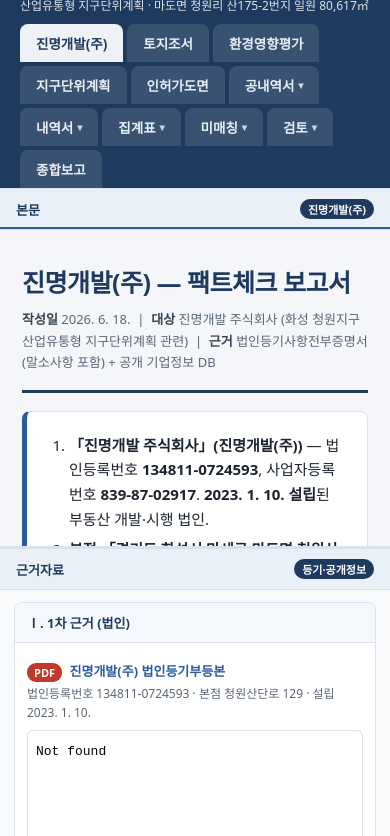
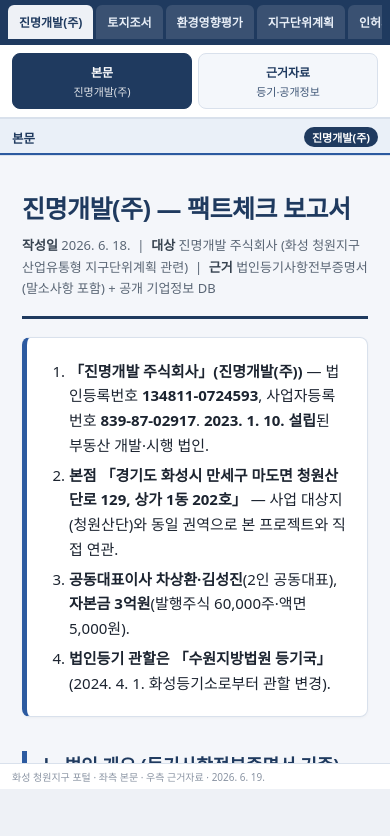
Before and after one commit to k30035600/cheongwon-sandan, a plain HTML site: page 청원지구_포털.html in a window 390 px wide. Shown: the part 55-891 px from the top of the page. After the commit the page ends 844 px from the top, so only its background shows below. Drawn offline with Linux system fonts and the light colour scheme.

Commit message:
포털 반응형·패널 전환 — 좁은 화면 본문/근거 탭 전환
900px 이하 단일 패널 표시, pane-switch UI. Ctrl+P 활성 패널 인쇄와 연동.

Co-authored-by: Cursor <cursoragent@cursor.com>

```diff
--- a/청원지구_포털.html
+++ b/청원지구_포털.html
@@ -174,11 +174,106 @@
     flex:0 0 auto; font-size:11px; color:#8a94a3; padding:6px 16px;
     border-top:1px solid var(--line); background:#fff;
   }
+  /* 본문·근거 전환 (좁은 화면) */
+  .pane-switch{
+    display:none; flex:0 0 auto; gap:6px; padding:8px 12px;
+    background:#fff; border-bottom:1px solid var(--line);
+  }
+  .pane-switch-btn{
+    flex:1 1 50%; appearance:none; border:1px solid var(--line);
+    background:#f4f7fb; color:var(--navy); padding:10px 12px;
+    border-radius:8px; font:inherit; font-size:13px; font-weight:700;
+    cursor:pointer; transition:background .15s,border-color .15s,color .15s;
+  }
+  .pane-switch-btn.active{
+    background:var(--navy); color:#fff; border-color:var(--navy);
+  }
+  .pane-switch-btn .sub{
+    display:block; font-size:11px; font-weight:500; opacity:.85;
+    margin-top:2px; white-space:nowrap; overflow:hidden; text-overflow:ellipsis;
+  }
+
+  /* ── 반응형: 태블릿 ── */
+  @media (max-width:1100px){
+    .top h1{font-size:18px;}
+    .top .sub{font-size:11px;line-height:1.45;}
+    .pane-head{padding:8px 12px;font-size:12.5px;}
+    .main-placeholder{padding:20px 16px;}
+    .md-body{padding:20px 16px;font-size:14px;}
+    .embed-pdf{height:320px;}
+  }
   @media (max-width:900px){
-    body{overflow:auto;height:auto;}
-    .workspace{flex-direction:column; min-height:70vh;}
-    .pane.left,.pane.right{flex:1 1 auto; min-height:360px;}
-    .pane.left{border-right:none;border-bottom:2px solid var(--line);}
+    body{overflow:auto;height:auto;min-height:100dvh;}
+    .workspace{
+      flex-direction:column; min-height:0;
+      flex:1 1 auto;
+    }
+    .pane.left{
+      border-right:none; border-bottom:2px solid var(--line);
+      flex:1 1 auto; min-height:min(55vh,520px);
+    }
+    .pane.right{flex:1 1 auto; min-height:min(45vh,420px);}
+    .xlsx-head strong{font-size:13px;}
+    .xlsx-body table{font-size:11px;}
+  }
+
+  /* ── 반응형: 모바일 — 한 패널씩 전환 ── */
+  @media (max-width:768px){
+    html{height:100%;}
+    body{
+      overflow:hidden; height:100%; min-height:100dvh;
+      padding-bottom:env(safe-area-inset-bottom,0);
+    }
+    .top{
+      padding:10px 12px 0;
+      padding-top:max(10px, env(safe-area-inset-top));
+    }
+    .top h1{margin-bottom:6px;font-size:16px;}
+    .top .sub{margin-bottom:8px;font-size:10.5px;}
+    .tabs{
+      flex-wrap:nowrap; overflow-x:auto; overflow-y:hidden;
+      -webkit-overflow-scrolling:touch; scrollbar-width:none;
+      gap:3px; padding-bottom:6px; margin:0 -4px;
+    }
+    .tabs::-webkit-scrollbar{display:none;}
+    .tab{
+      flex:0 0 auto; padding:8px 11px; font-size:12px;
+      border-radius:6px 6px 0 0; white-space:nowrap;
+    }
+    .tab-drop-menu{min-width:132px;max-width:min(92vw,280px);}
+    .tab-drop-item{padding:9px 12px;font-size:12.5px;}
+    .pane-switch{display:flex;}
+    .workspace{
+      flex:1 1 auto; min-height:0; overflow:hidden;
+      flex-direction:column;
+    }
+    body[data-view-pane="left"] .pane.right{display:none!important;}
+    body[data-view-pane="right"] .pane.left{display:none!important;}
+    .pane.left,.pane.right{
+      flex:1 1 auto; min-height:0!important; border-bottom:none;
+    }
+    .pane-body{min-height:0;}
+    .main-placeholder{padding:16px 12px;}
+    .md-body{padding:16px 14px;font-size:14px;}
+    .md-body h1{font-size:19px;}
+    .md-body h2{font-size:16px;}
+    .md-body table{display:block;overflow-x:auto;-webkit-overflow-scrolling:touch;}
+    .ref-card h3{font-size:12px;padding:8px 10px;}
+    .ref-card .body{padding:8px 10px;font-size:12.5px;}
+    .ref-img{max-height:160px;}
+    .embed-pdf{height:240px;}
+    footer.bar{
+      font-size:10px; padding:5px 12px;
+      padding-bottom:max(5px, env(safe-area-inset-bottom));
+    }
+  }
+
+  @media (max-width:480px){
+    .top h1{font-size:15px;}
+    .pane-switch-btn{padding:9px 8px;font-size:12px;}
+    .pane-head .tag{max-width:46vw; overflow:hidden; text-overflow:ellipsis;}
+    .xlsx-head{padding:8px 10px;gap:8px;}
+    .xlsx-dl{margin-left:0;width:100%;text-align:center;}
   }
   .xlsx-wrap{display:flex;flex-direction:column;height:100%;background:#fff;}
   .xlsx-head{padding:10px 14px;border-bottom:1px solid var(--line);display:flex;align-items:center;gap:12px;flex-wrap:wrap;background:#f4f6fa;flex:0 0 auto;}
@@ -233,6 +328,11 @@
     }
     body.print-scope-left .pane.left{display:flex!important;}
     body.print-scope-right .pane.right{display:flex!important;}
+    body[data-view-pane="left"] .pane.right,
+    body[data-view-pane="right"] .pane.left{display:none!important;}
+    body.print-scope-left[data-view-pane="right"] .pane.left,
+    body.print-scope-right[data-view-pane="left"] .pane.right{display:flex!important;}
+    .pane-switch{display:none!important;}
     body.print-scope-right.print-ref-preview #refs-list{display:none!important;}
     .pane-body{
       position:static!important; overflow:visible!important;
@@ -280,6 +380,17 @@
     <button type="button" class="tab" data-tab="report" role="tab">종합보고</button>
   </nav>
 </header>
+
+<div class="pane-switch" role="tablist" aria-label="본문·근거자료 전환">
+  <button type="button" class="pane-switch-btn active" data-pane="left" role="tab" aria-selected="true">
+    본문
+    <span class="sub" id="switch-main-label">진명개발(주)</span>
+  </button>
+  <button type="button" class="pane-switch-btn" data-pane="right" role="tab" aria-selected="false">
+    근거자료
+    <span class="sub" id="switch-ref-label">등기·공개정보</span>
+  </button>
+</div>
 
 <main class="workspace">
   <section class="pane left" aria-label="본문">
@@ -710,14 +821,33 @@
   const dropNav = document.getElementById("drop-nav");
   const paneLeft = document.querySelector(".pane.left");
   const paneRight = document.querySelector(".pane.right");
+  const paneSwitchBtns = document.querySelectorAll(".pane-switch-btn");
+  const switchMainLabel = document.getElementById("switch-main-label");
+  const switchRefLabel = document.getElementById("switch-ref-label");
 
   let activePane = "left";
   let _printFrameHeight = "";
+
+  function syncPaneSwitchLabels() {
+    if (switchMainLabel) switchMainLabel.textContent = mainTag.textContent || "본문";
+    if (switchRefLabel) switchRefLabel.textContent = refTag.textContent || "근거자료";
+  }
+
+  function setMobileViewPane(pane) {
+    const p = pane === "right" ? "right" : "left";
+    document.body.dataset.viewPane = p;
+    paneSwitchBtns.forEach(btn => {
+      const on = btn.dataset.pane === p;
+      btn.classList.toggle("active", on);
+      btn.setAttribute("aria-selected", on ? "true" : "false");
+    });
+  }
 
   function setActivePane(pane) {
     activePane = pane === "right" ? "right" : "left";
     if (paneLeft) paneLeft.classList.toggle("pane-focused", activePane === "left");
     if (paneRight) paneRight.classList.toggle("pane-focused", activePane === "right");
+    setMobileViewPane(activePane);
   }
 
   function applyPrintScope(pane) {
@@ -760,6 +890,9 @@
     if (!el) return;
     el.addEventListener("pointerdown", () => setActivePane(el === paneRight ? "right" : "left"));
     el.addEventListener("focusin", () => setActivePane(el === paneRight ? "right" : "left"));
+  });
+  paneSwitchBtns.forEach(btn => {
+    btn.addEventListener("click", () => setActivePane(btn.dataset.pane));
   });
   setActivePane("left");
 
@@ -846,6 +979,7 @@
     }
     mainTag.textContent = cfg.label;
     refTag.textContent = cfg.refTag;
+    syncPaneSwitchLabels();
     refsList.innerHTML = cfg.refs;
     clearRefPreview();
     const xlsxLinks = refsList.querySelectorAll("a.ref-open-xlsx");
```
